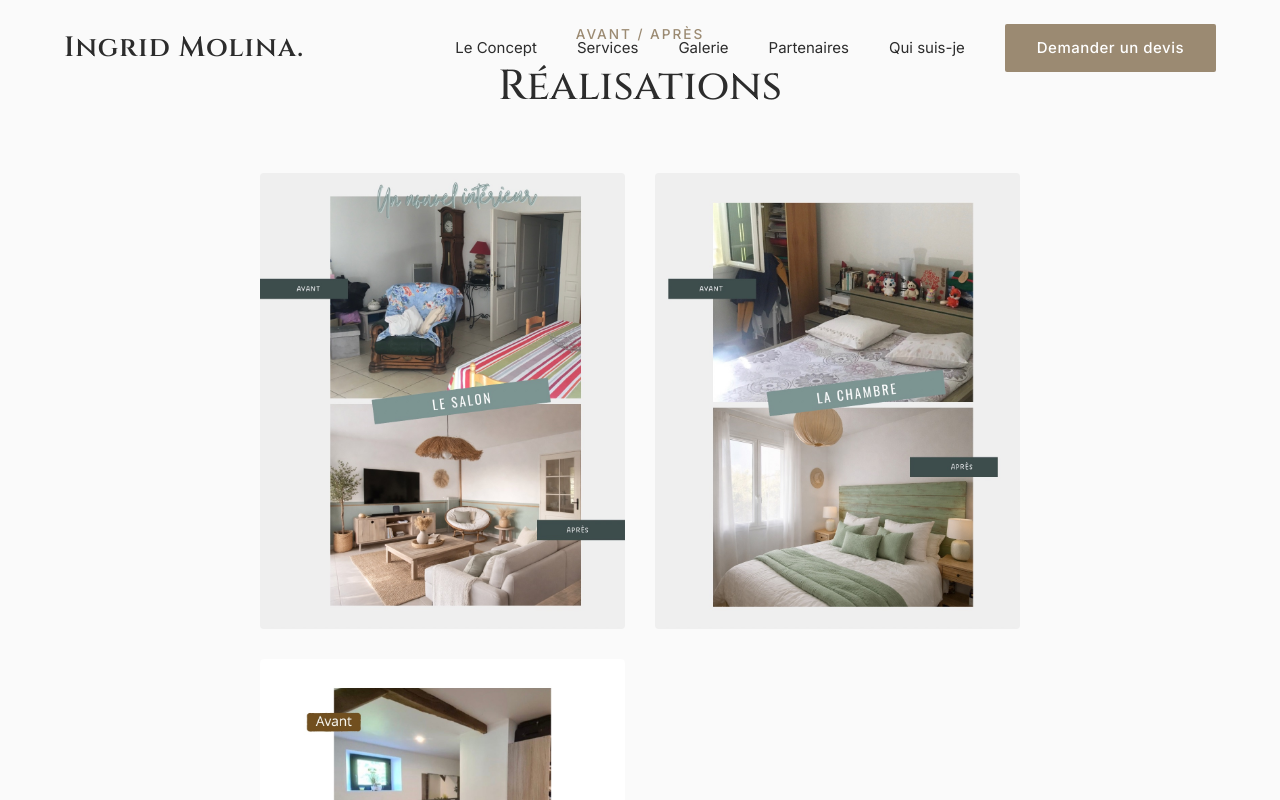
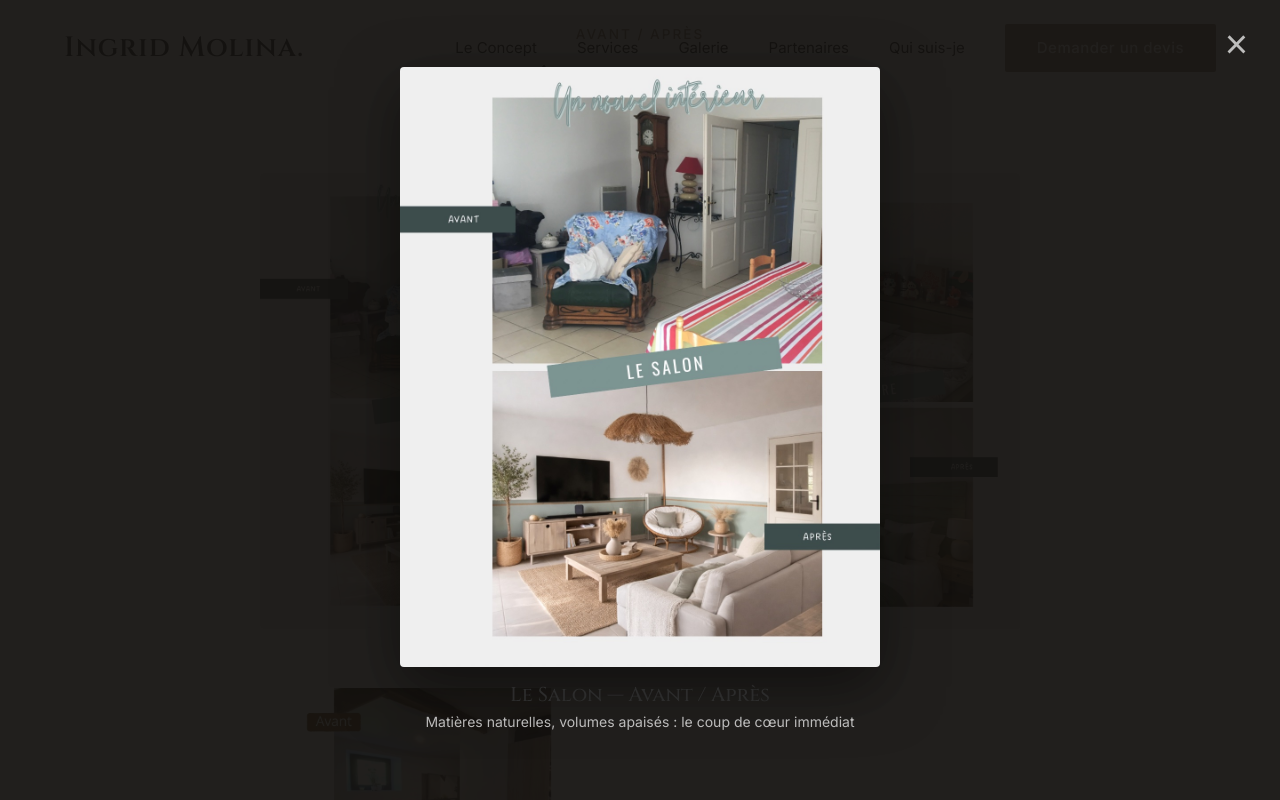
Before and after one commit to raphG13/home-staging-ingrid-molina, a plain HTML site: page index.html in a window 1280 px wide. Both pictures are taken after a click on the element 442 px from the left and 8254 px from the top of the page. Shown: the part 7854-8654 px from the top of the page. Drawn offline with Linux system fonts and the light colour scheme.

Commit message:
Ajoute un zoom au clic (lightbox) sur les galeries inspirations et réalisations

```diff
--- a/index.html
+++ b/index.html
@@ -464,6 +464,18 @@
     <!-- Retour en haut de page -->
     <a href="#accueil" class="back-to-top" aria-label="Remonter en haut de page">↑</a>
 
+    <!-- Lightbox (zoom photo au clic) -->
+    <div class="lightbox" id="lightbox" aria-hidden="true">
+        <button class="lightbox-close" aria-label="Fermer l'image">&times;</button>
+        <figure class="lightbox-figure">
+            <img src="" alt="">
+            <figcaption>
+                <h4></h4>
+                <p></p>
+            </figcaption>
+        </figure>
+    </div>
+
     <!-- Scripts -->
     <script>
         // Intersection Observer for scroll animations
@@ -519,6 +531,46 @@
                 nav.classList.remove('active');
             });
         });
+
+        // Lightbox : zoom photo au clic sur les galeries
+        const lightbox = document.getElementById('lightbox');
+        const lightboxImg = lightbox.querySelector('img');
+        const lightboxTitle = lightbox.querySelector('h4');
+        const lightboxText = lightbox.querySelector('p');
+        const lightboxClose = lightbox.querySelector('.lightbox-close');
+
+        function openLightbox(item) {
+            const img = item.querySelector('img');
+            const title = item.querySelector('.gallery-overlay h4');
+            const text = item.querySelector('.gallery-overlay p');
+            lightboxImg.src = img.src;
+            lightboxImg.alt = img.alt;
+            lightboxTitle.textContent = title ? title.textContent : '';
+            lightboxText.textContent = text ? text.textContent : '';
+            lightbox.classList.add('active');
+            lightbox.setAttribute('aria-hidden', 'false');
+            document.body.style.overflow = 'hidden';
+        }
+
+        function closeLightbox() {
+            lightbox.classList.remove('active');
+            lightbox.setAttribute('aria-hidden', 'true');
+            document.body.style.overflow = '';
+        }
+
+        document.querySelectorAll('.gallery-item').forEach((item) => {
+            item.addEventListener('click', () => openLightbox(item));
+        });
+
+        lightboxClose.addEventListener('click', closeLightbox);
+
+        lightbox.addEventListener('click', (e) => {
+            if (e.target === lightbox) closeLightbox();
+        });
+
+        document.addEventListener('keydown', (e) => {
+            if (e.key === 'Escape' && lightbox.classList.contains('active')) closeLightbox();
+        });
     </script>
 </body>
 </html>
--- a/style.css
+++ b/style.css
@@ -676,6 +676,83 @@ img {
     margin: 0 auto;
 }
 
+/* Lightbox : zoom photo au clic */
+.lightbox {
+    position: fixed;
+    inset: 0;
+    z-index: 1000;
+    display: flex;
+    align-items: center;
+    justify-content: center;
+    padding: 40px;
+    background: rgba(20, 18, 15, 0.94);
+    opacity: 0;
+    visibility: hidden;
+    transition: opacity 0.35s ease, visibility 0.35s ease;
+}
+
+.lightbox.active {
+    opacity: 1;
+    visibility: visible;
+}
+
+.lightbox-figure {
+    max-width: 90vw;
+    max-height: 90vh;
+    display: flex;
+    flex-direction: column;
+    align-items: center;
+    gap: 16px;
+}
+
+.lightbox-figure img {
+    max-width: 90vw;
+    max-height: 75vh;
+    width: auto;
+    height: auto;
+    object-fit: contain;
+    border-radius: 4px;
+    box-shadow: 0 20px 60px rgba(0,0,0,0.5);
+}
+
+.lightbox-figure figcaption {
+    text-align: center;
+    color: var(--white);
+}
+
+.lightbox-figure figcaption h4 {
+    font-size: 20px;
+    margin-bottom: 4px;
+}
+
+.lightbox-figure figcaption p {
+    color: rgba(255,255,255,0.7);
+    font-size: 14px;
+}
+
+.lightbox-close {
+    position: absolute;
+    top: 24px;
+    right: 32px;
+    background: none;
+    border: none;
+    color: var(--white);
+    font-size: 40px;
+    line-height: 1;
+    cursor: pointer;
+    opacity: 0.7;
+    transition: opacity 0.3s ease;
+}
+
+.lightbox-close:hover {
+    opacity: 1;
+}
+
+@media (max-width: 768px) {
+    .lightbox { padding: 20px; }
+    .lightbox-close { top: 12px; right: 16px; font-size: 32px; }
+}
+
 /* ==========================================================================
    Qui suis-je Section
    ========================================================================== */
```
